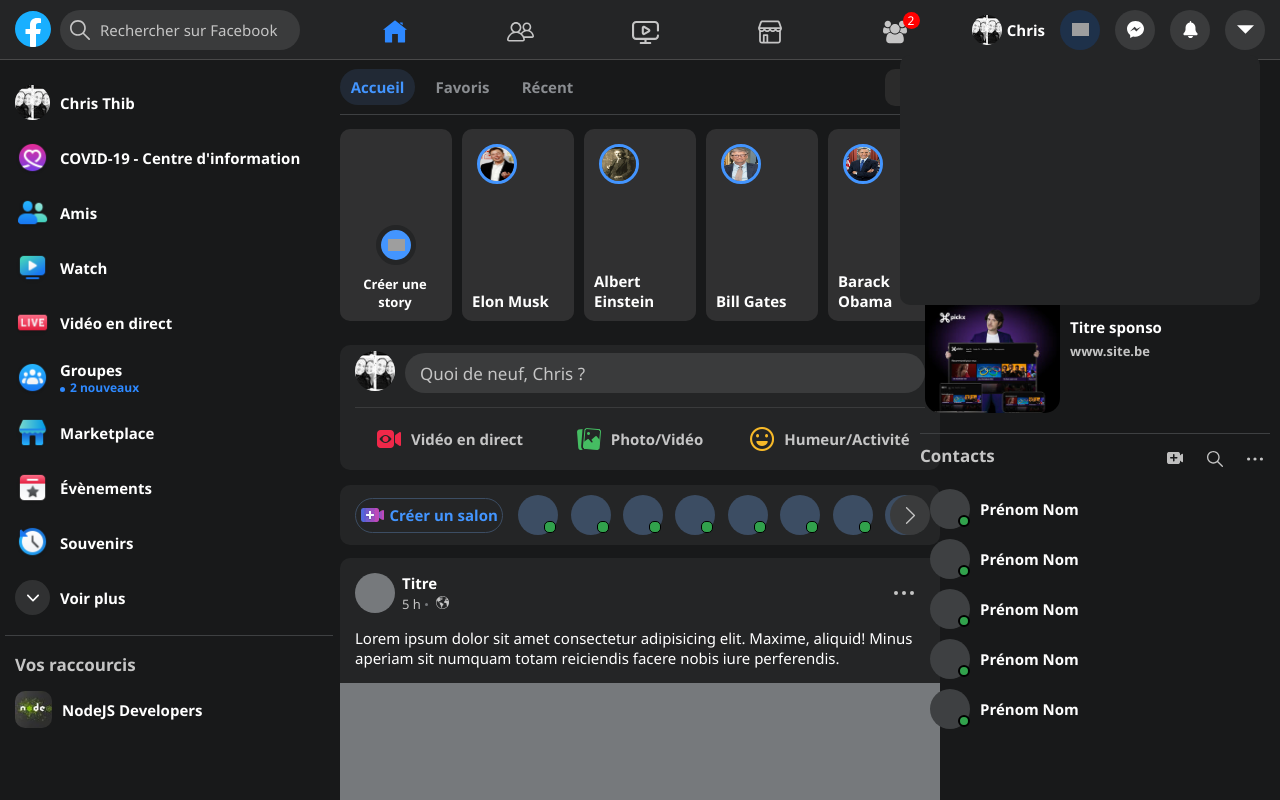
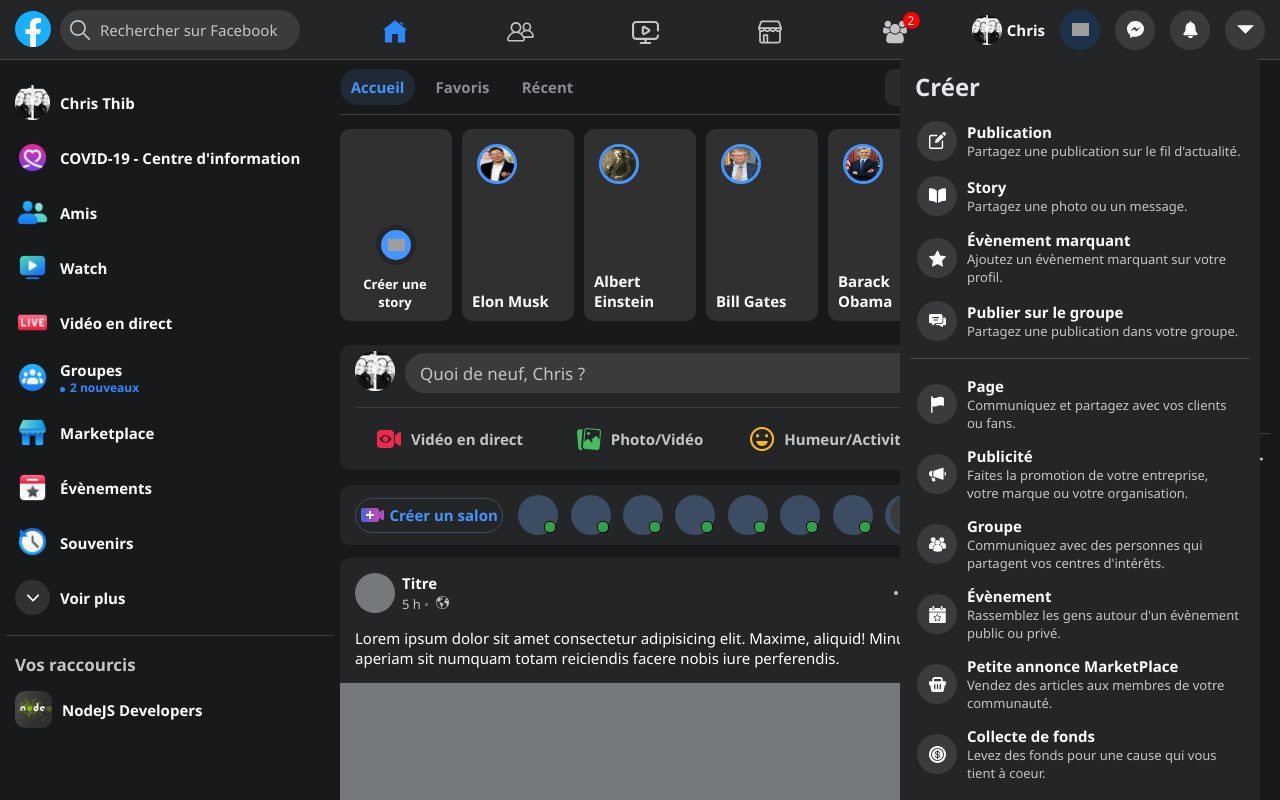
Before and after one commit to ThibertChristophe/Facebook-Clone, a React (Create React App) app in the folder facebook-clone/: page / in a window 1280 px wide. Both pictures are taken after a click on the button 1080 px from the left and 29 px from the top of the page. Shown: the top 800 px of the page. Built offline with nearby package versions, Linux system fonts and the light colour scheme; grey boxes are pictures that could not be loaded.

Commit message:
La div du menu popup se crée et détruit dynamiquement lors des click sur le bouton de menu

```diff
--- a/facebook-clone/src/components/Button_circle.js
+++ b/facebook-clone/src/components/Button_circle.js
@@ -3,33 +3,37 @@
 
 const Button_circle = (props) => {
   const [actif, setACtif] = useState("");
+  const [pop, setPop] = useState("");
 
-  // Ouvre la popup de menu
+  /**
+   * Ouvre ou ferme la popup de menu
+   */
   function openMenu() {
+    // Cas du bouton add
     if (props.add !== undefined) {
+      // Ici on va retirer la popup
       if (actif !== "") {
+        // Met le bouton en inactif (CSS)
+        setACtif("");
+        // Si bouton devant afficher un popup
         if (props.wPopup !== undefined) {
-          displayPopup(false);
+          setPop("");
         }
-        setACtif("");
       } else {
+        // Met le bouton en actif (CSS)
+        setACtif("active-btn-cirle");
         // Fait apparaitre la popup "menu"
+        // Si bouton devant afficher un popup
         if (props.wPopup !== undefined) {
-          displayPopup(true);
+          setPop(() => {
+            return (
+              <div className="btn-circle-popup">
+                <PopUp />
+              </div>
+            );
+          });
         }
-        setACtif("active-btn-cirle");
       }
-    }
-  }
-
-  function displayPopup(param) {
-    const btn = document.querySelector(".button_circle");
-    if (param) {
-      const divPopup = document.createElement("div");
-      divPopup.className = "btn-circle-popup";
-      btn.appendChild(divPopup);
-    } else {
-      btn.removeChild(document.querySelector(".btn-circle-popup"));
     }
   }
 
@@ -38,6 +42,7 @@
       <button onClick={openMenu} className={actif}>
         <img src={props.Icon} alt="" />
       </button>
+      {pop}
     </div>
   );
 };
```
